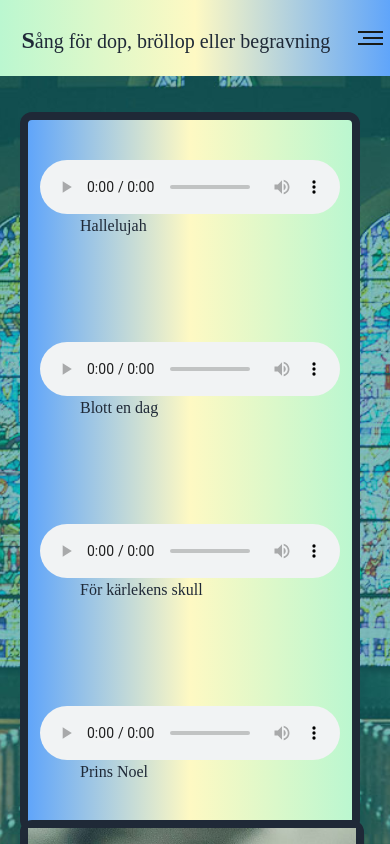
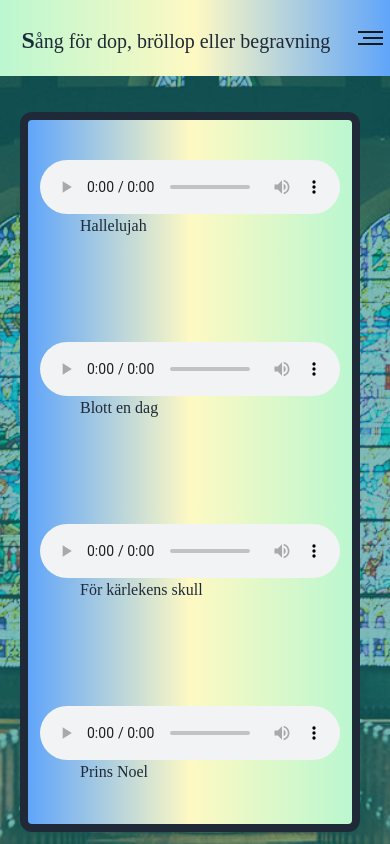
Before and after one commit to arnetzlinder/Hobbyprojekt---git, a Vue app: page / in a window 390 px wide. Shown: the top 844 px of the page. Built offline with nearby package versions, Linux system fonts and the light colour scheme; a web font is replaced by a local one.

Commit message:
:lipstick: margins and padding fix

```diff
--- a/src/components/AudioPlay.vue
+++ b/src/components/AudioPlay.vue
@@ -5,7 +5,7 @@ export default{};
 </script>
 
 <template>
-    <div class="top-6 md:top-0 lg:top-0 text-gray-800 p-5 md:p-10 lg:p-20 flex relative max-w-md md:max-w-xl lg:max-w-xl">
+    <div class="mb-10 top-6 md:top-0 lg:top-0 text-gray-800 p-5 md:p-10 lg:p-20 flex relative max-w-lg md:max-w-xl lg:max-w-xl">
 
 
         <div class="top-7 md:top-0 lg:top-0 relative bg-gradient-to-r from-blue-400 via-yellow-100 to-green-200 flex  flex-col text-gray-800 content-evenly border-8 border-gray-800 rounded-xl">
--- a/src/views/AboutMe.vue
+++ b/src/views/AboutMe.vue
@@ -1,5 +1,5 @@
 <template>
-    <div class="max-h-96 font-serif sm:top-0 md:top-20 relative justify-center content-center flex">
+    <div class="max-h-96 font-serif md:top-20 relative justify-center content-center flex">
         <div class="absolute p-10 text-xl bg-gradient-to-r from-green-200 via-yellow-100 to-blue-400 content-evenly rounded-xl">
             <h1 class="font-bold text-2xl pb-5"> Om mig</h1>
             <p class="max-w-2xl">Jag har sjungit så länge jag kan minnas, som liten sjöng jag i kyrkans barnkör, därefter fortsatte jag till musikklass och musikgymnasium med inriktning naturvetenskap. Efter gymnasiet hade jag några års uppehåll innan jag fortsatte med körsången igen. Numera sjunger jag förstasopran i en vokalensamble som heter Ars Longa. Yrkesmässigt är jag utbildad distriktssköterska som bestämt mig för att sadla om
```
